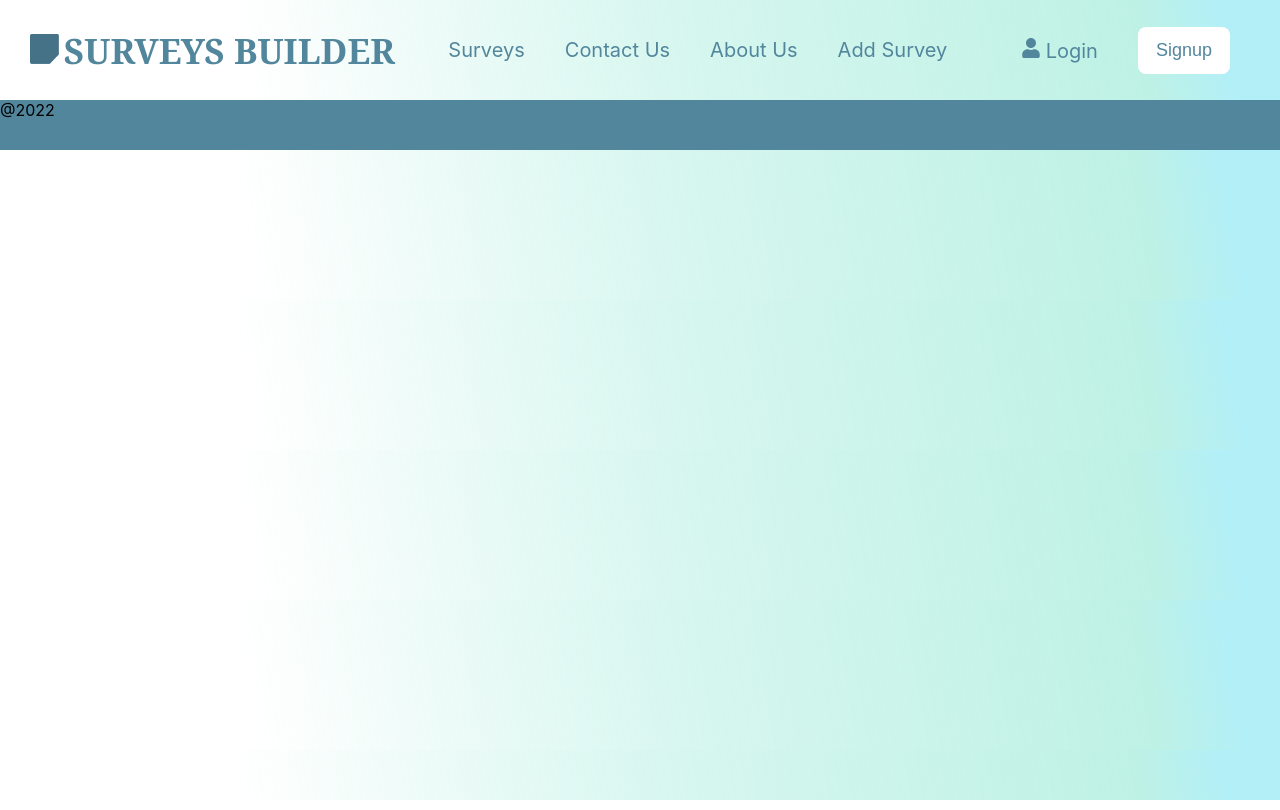
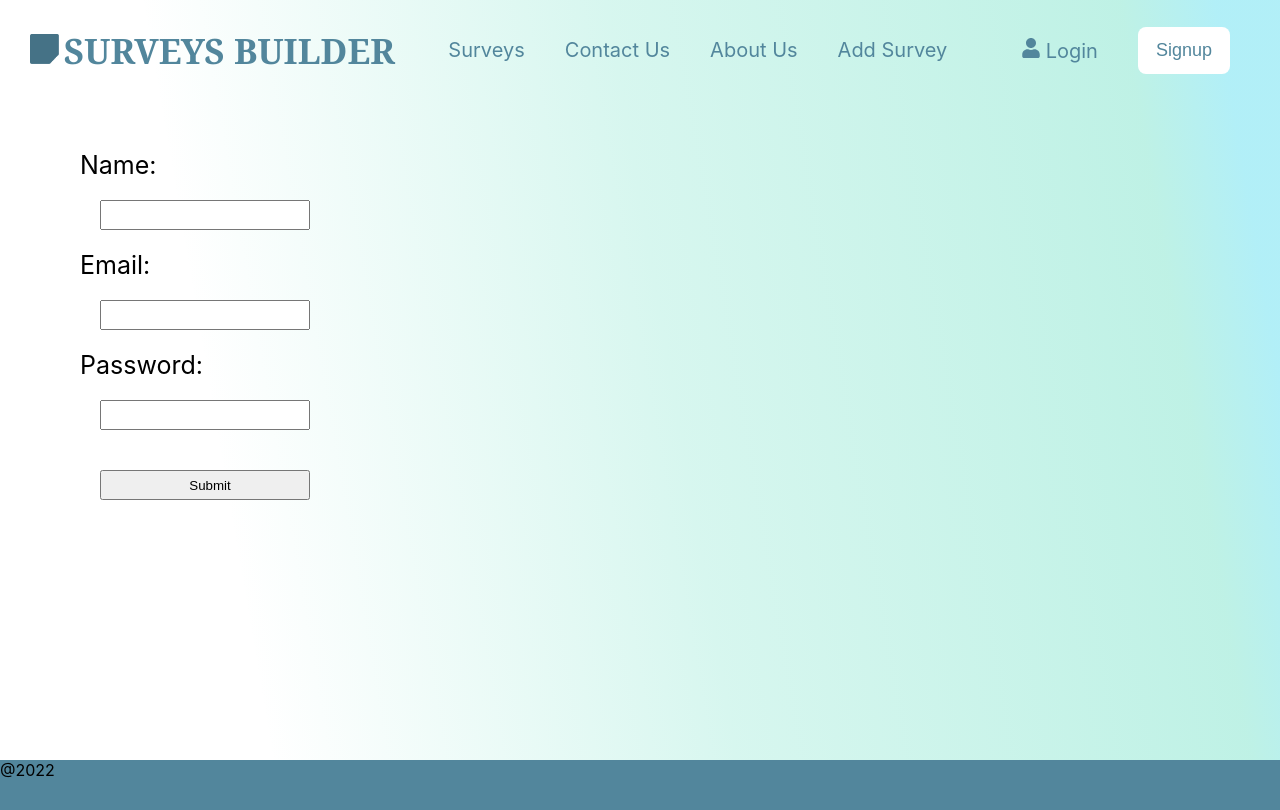
Before and after one commit to jad-amine/Surveys-Builder_React_Laravel_mySQL, a React (Create React App) app in the folder react.js/: page /signup in a window 1280 px wide. Built offline with nearby package versions, Linux system fonts and the light colour scheme.

Commit message:
Added SignUp page

```diff
--- a/react.js/src/App.css
+++ b/react.js/src/App.css
@@ -201,6 +201,29 @@
   width: 200px;
   margin: 30px auto;
 }
+
+/* Sign Up */
+.signup{
+  height: 70vh;
+  margin: 50px 80px;
+}
+
+.signup > form{
+  display: flex;
+  flex-direction: column;
+  width: 250px;
+}
+
+.signup > form > input{
+  height: 30px;
+  margin: 20px 20px;
+  padding-left: 10px;
+}
+
+.signup > form > label{
+  font-size: 25px;
+}
+
 /* Footer */
 .footer {
   height: 50px;
--- a/react.js/src/App.js
+++ b/react.js/src/App.js
@@ -9,6 +9,7 @@ import Surveys from "./components/Surveys";
 import Footer from "./components/Footer";
 import AddSurvey from "./components/AddSurvey";
 import Login from "./components/Login";
+import SignUp from "./components/SignUp";
 import "./App.css";
 
 function App() {
@@ -22,6 +23,7 @@ function App() {
           <Route path="/surveys" element={<Surveys />} />
           <Route path="/addSurvey" element={<AddSurvey />} />
           <Route path="/login" element={<Login />} />
+          <Route path="/signup" element={<SignUp />} />
         </Routes>
         <Footer />
       </BrowserRouter>
--- a/react.js/src/components/Navbar.js
+++ b/react.js/src/components/Navbar.js
@@ -25,7 +25,7 @@ const Navbar = ({user}) => {
           <FaUser />
           <span id="signin" >Login</span>
         </li>
-        <li onClick={() => console.log("signup")}>
+        <li onClick={() => navigate('/signup')}>
           <button id="signup" >Signup</button>
         </li>
       </ul>
--- /dev/null
+++ b/react.js/src/components/SignUp.js
@@ -0,0 +1,51 @@
+import { useState } from "react";
+
+const SignUp = () => {
+  const [name, setName] = useState("");
+  const [email, setEmail] = useState("");
+  const [password, setPassword] = useState("");
+
+  const signup = async (e) => {
+    e.preventDefault();
+    var data = new FormData();
+    data.append("name", name);
+    data.append("email", email);
+    data.append("password", password);
+    try{
+      const res = await fetch("http://localhost:8000/api/v1/register", {
+        method: "POST",
+        body: data,
+      });
+      const response = await res.json();
+      console.log(response);
+    } catch(err) {console.log('err')};
+  };
+
+  return (
+    <div className="signup">
+      <form onSubmit={signup}>
+        <label>Name:</label>
+        <input
+          type="text"
+          value={name}
+          onChange={(e) => setName(e.target.value)}
+        />
+        <label>Email:</label>
+        <input
+          type="text"
+          value={email}
+          onChange={(e) => setEmail(e.target.value)}
+        />
+        <label>Password:</label>
+        <input
+          type="password"
+          value={password}
+          onChange={(e) => setPassword(e.target.value)}
+        />
+        <input type="submit" />
+      </form>
+    </div>
+  );
+};
+
+export default SignUp;
```
